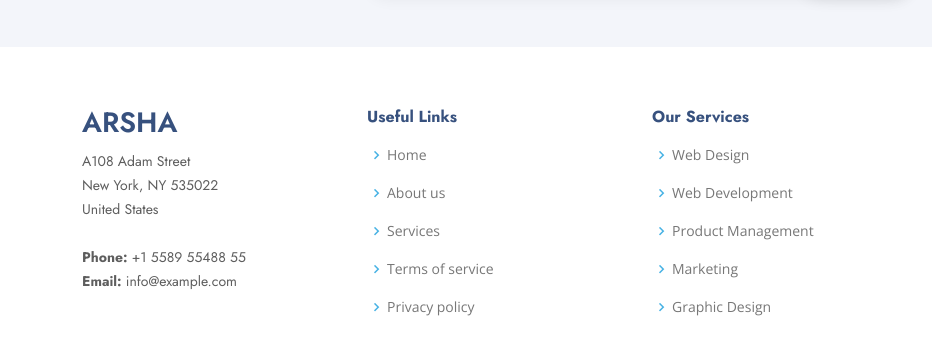
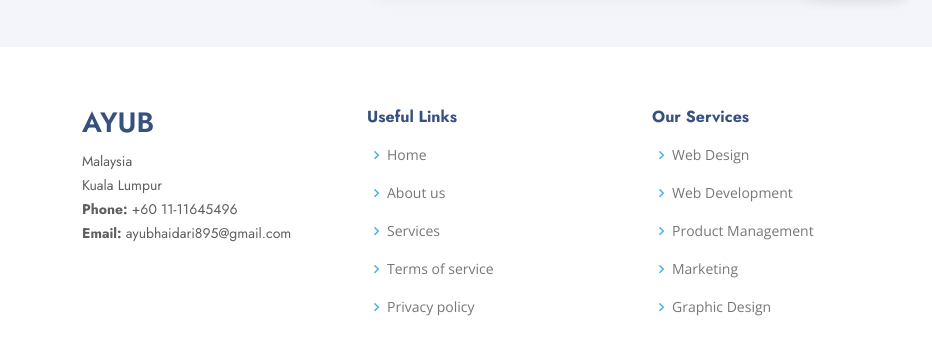
Before and after one commit to ayubhaidari/ayubtech, a plain HTML site: page index.html in a window 1280 px wide. Shown: the part 8189-8532 px from the top of the page, 0-932 px from the left. Drawn offline with nearby package versions, Linux system fonts and the light colour scheme.

Commit message:
first update
test

```diff
--- a/index.html
+++ b/index.html
@@ -756,13 +756,12 @@
         <div class="row">
 
           <div class="col-lg-3 col-md-6 footer-contact">
-            <h3>Arsha</h3>
+            <h3>Ayub</h3>
             <p>
-              A108 Adam Street <br>
-              New York, NY 535022<br>
-              United States <br><br>
-              <strong>Phone:</strong> +1 5589 55488 55<br>
-              <strong>Email:</strong> info@example.com<br>
+              Malaysia <br>
+              Kuala Lumpur<br>
+              <strong>Phone:</strong> +60 11-11645496<br>
+              <strong>Email:</strong> ayubhaidari895@gmail.com<br>
             </p>
           </div>
 
```
